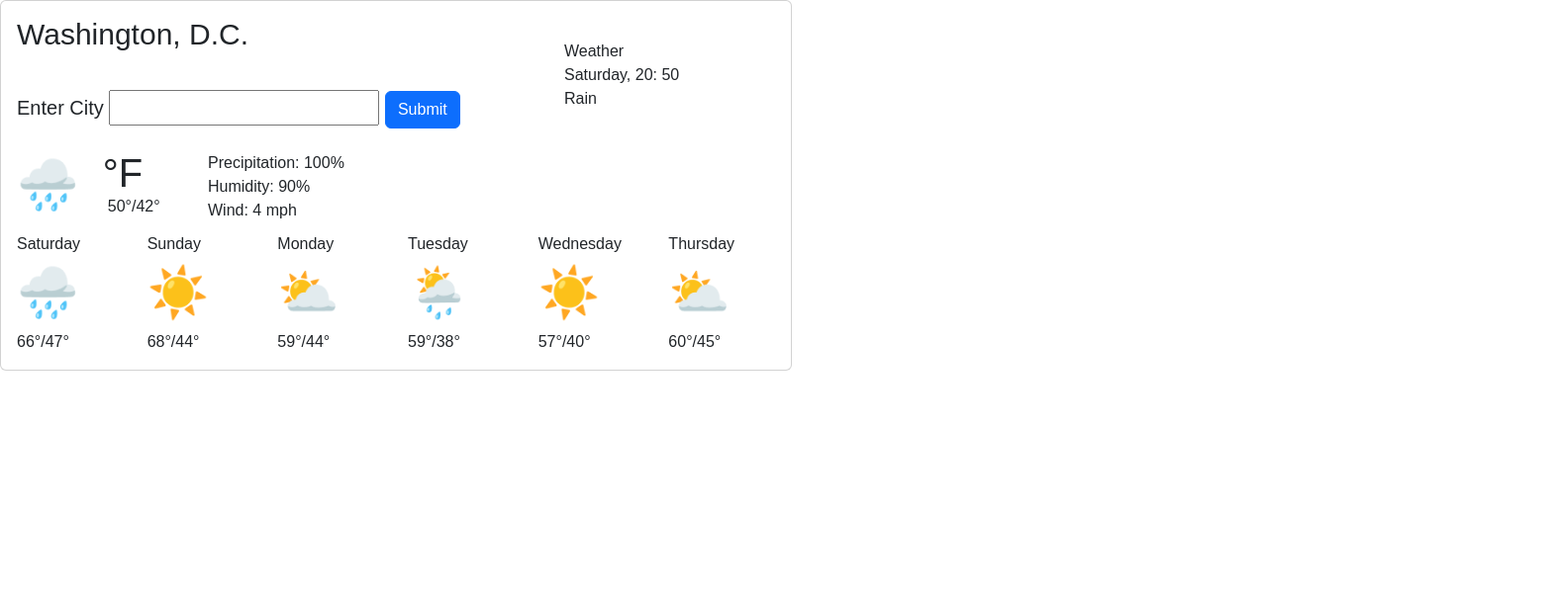
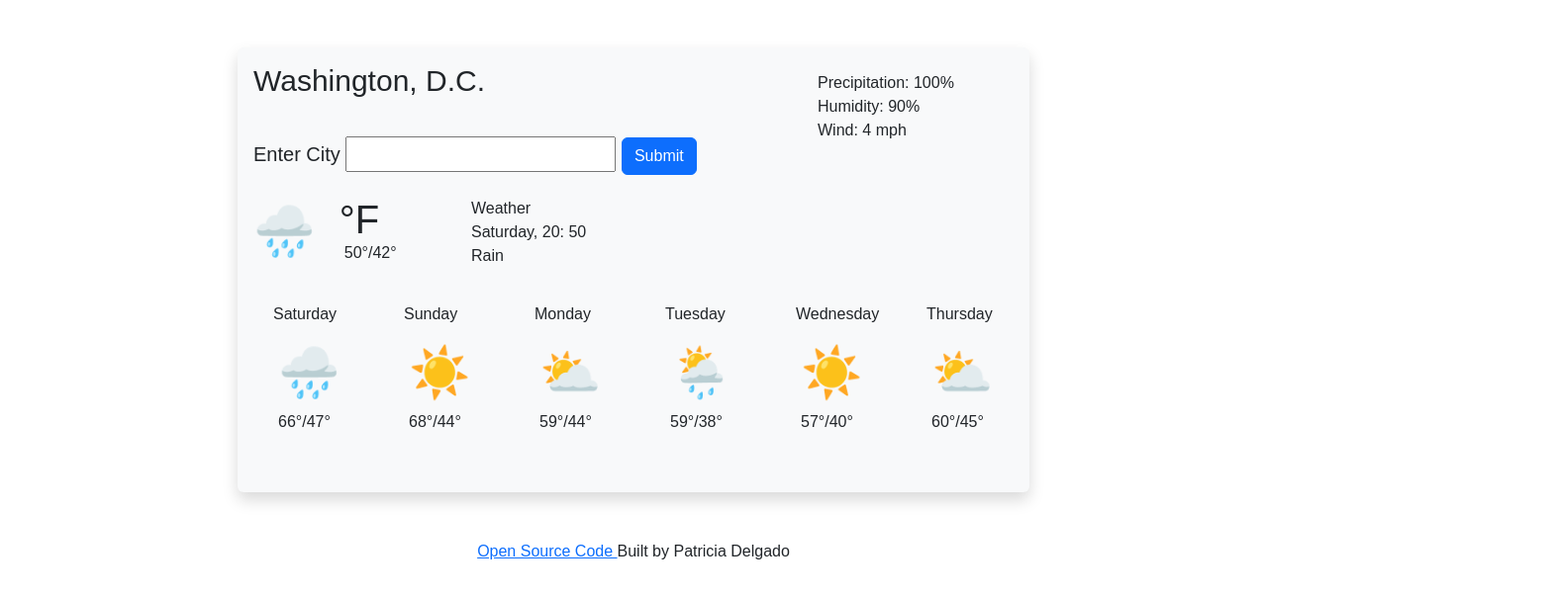
Before and after one commit to pattid23/Weather-app-design, a plain HTML site: page index.html in a window 1280 px wide. Shown: the whole page at 99% size, 1574 px wide, since content can reach past the window. Drawn offline with nearby package versions, Linux system fonts and the light colour scheme.

Commit message:
edited coding in HTML and CSS files

```diff
--- a/index.html
+++ b/index.html
@@ -16,10 +16,10 @@
   </head>
 
   <body>
-    <div id="app"></div>
-    <div class="containter-fluid">
-      <div class="card" style="width: 50rem">
-        <div class="card-body">
+    <div class="containter">
+      <div
+        class="shadow p-3 mb-5 mt-5 bg-body-tertiary rounded weather-container"
+      >
         <h1 id="display-input">Washington, D.C.</h1>
 
         <form class="city" id="search-form">
@@ -30,23 +30,23 @@
 
         <div class="current-details">
           <span class="emoji">🌧️</span>
-            <span class="current-degree" id="current-temp">°F</span>
+          <span class="current-degree" id="current-temp"> °F</span>
           <span class="day-temp">50°/42°</span>
         </div>
 
-          <ul class="current-specs">
-            <li id="precipitaction">Precipitation: 100%</li>
-            <li id="Humidity">Humidity: 90%</li>
-            <li id="Windy">Wind: 4 mph</li>
-          </ul>
+        <div class="current-specs">
+          <div id="precipitaction">Precipitation: 100%</div>
+          <div id="Humidity">Humidity: 90%</div>
+          <div id="Windy">Wind: 4 mph</div>
+        </div>
 
-          <ul class="today-specs">
-            <li>Weather</li>
-            <li class="time" id="date">Friday 10:40pm</li>
-            <li>Rain</li>
-          </ul>
+        <div class="today-specs">
+          <div>Weather</div>
+          <div class="time" id="date">Friday 10:40pm</div>
+          <div>Rain</div>
+        </div>
 
-          <div class="container_1">
+        <div class="weekdays">
           <div class="row">
             <div class="col">Saturday</div>
             <div class="col">Sunday</div>
@@ -57,7 +57,7 @@
           </div>
         </div>
 
-          <div class="weekdays">
+        <div class="weather-emoji">
           <div class="row">
             <span class="col">🌧️</span>
             <span class="col">☀️</span>
@@ -80,7 +80,11 @@
         </div>
       </div>
     </div>
-    </div>
+    <footer>
+      <a target="_blank" href="https://github.com/pattid23/Weather-app-design">
+        Open Source Code </a
+      >Built by <span class="span-footer-name">Patricia Delgado</span>
+    </footer>
     <script src="script.js"></script>
   </body>
 </html>
--- a/script.js
+++ b/script.js
@@ -54,12 +54,7 @@ form.addEventListener("submit", search);
 
 function showPosition(position) {
   let apiKey = "e75d849f74609cf49f1546fd56024af1";
-  let apiUrl = `https://api.openweathermap.org/data/2.5/weather?lat=${position.coords.latitude}&lon=${position.coords.longitude}&appid=${apiKey}&units=metric`;
+  let apiUrl = `https://api.openweathermap.org/data/2.5/weather?lat=${position.coords.latitude}&lon=${position.coords.longitude}&appid=${apiKey}&units=imperial`;
 
   axios.get(apiUrl).then(weatherNow);
 }
-navigator.geolocation.getCurrentPosition(showPosition);
-function geoLoco(event) {
-  event.preventDefault();
-  navigator.geolocation.getCurrentPosition(showPosition);
-}
--- a/styles.css
+++ b/styles.css
@@ -5,6 +5,14 @@ body {
 
 h1 {
   font-size: 30px;
+}
+
+.weather-container {
+  display: block;
+  margin: 0 auto;
+  background-color: #edf7fa;
+  max-width: 800px;
+  max-height: 450px;
 }
 
 .city {
@@ -34,24 +42,42 @@ h1 {
 .current-specs {
   background: transparent;
   padding: 20px;
-  position: fixed;
-  left: 190px;
-  top: 133px;
-  list-style-type: none;
+  position: relative;
+  left: 550px;
+  top: -230px;
 }
 
 .today-specs {
   background: transparent;
   padding: 20px;
-  position: fixed;
-  left: 550px;
-  top: 20px;
-  list-style-type: none;
+  position: relative;
+  left: 200px;
+  top: -215px;
 }
 
-.container-1 {
-  padding: 20px;
+.weekdays {
+  position: relative;
+  top: -200px;
+  left: 20px;
 }
-.weekdays {
+
+.weather-emoji {
+  position: relative;
+  top: -190px;
+  left: 25px;
   font-size: 50px;
 }
+
+.temperatures {
+  position: relative;
+  top: -190px;
+  left: 25px;
+}
+
+footer {
+  font-family: sans-serif;
+  text-align: center;
+  margin-bottom: 10px;
+  margin: 0 auto;
+  display: block;
+}
```
Lines whose indentation alone changed are shown as unchanged.
